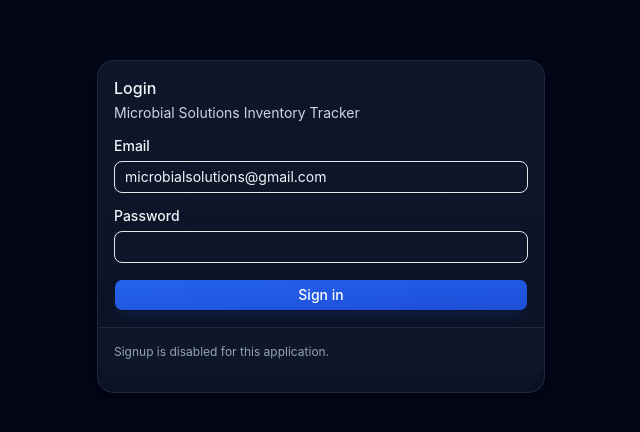
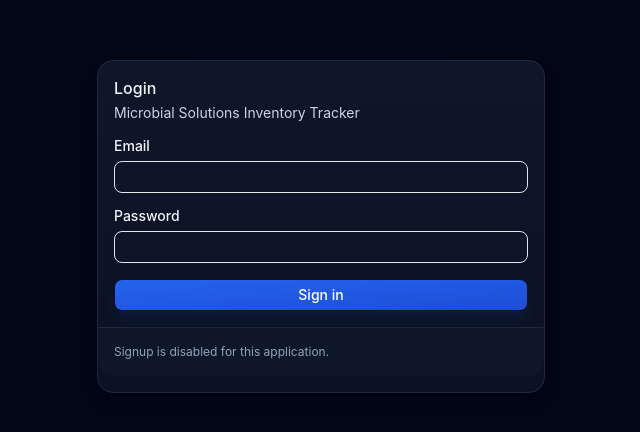
Before and after one commit to shaikhmohddanishscm/mbs-inventory-tracker, a React (Vite) app: page /login in a window 1280 px wide. Shown: the part 174-606 px from the top of the page, without its empty margins (319-959 px from the left). Built offline with nearby package versions, Linux system fonts and the light colour scheme; no server answers.

Commit message:
Remove pre-filled login email

```diff
--- a/src/pages/login-page.tsx
+++ b/src/pages/login-page.tsx
@@ -20,7 +20,7 @@ export function LoginPage() {
   const navigate = useNavigate()
   const location = useLocation()
 
-  const [email, setEmail] = useState(env.allowedLoginEmail)
+  const [email, setEmail] = useState('')
   const [password, setPassword] = useState('')
   const [submitting, setSubmitting] = useState(false)
   const [error, setError] = useState<string | null>(null)
```
